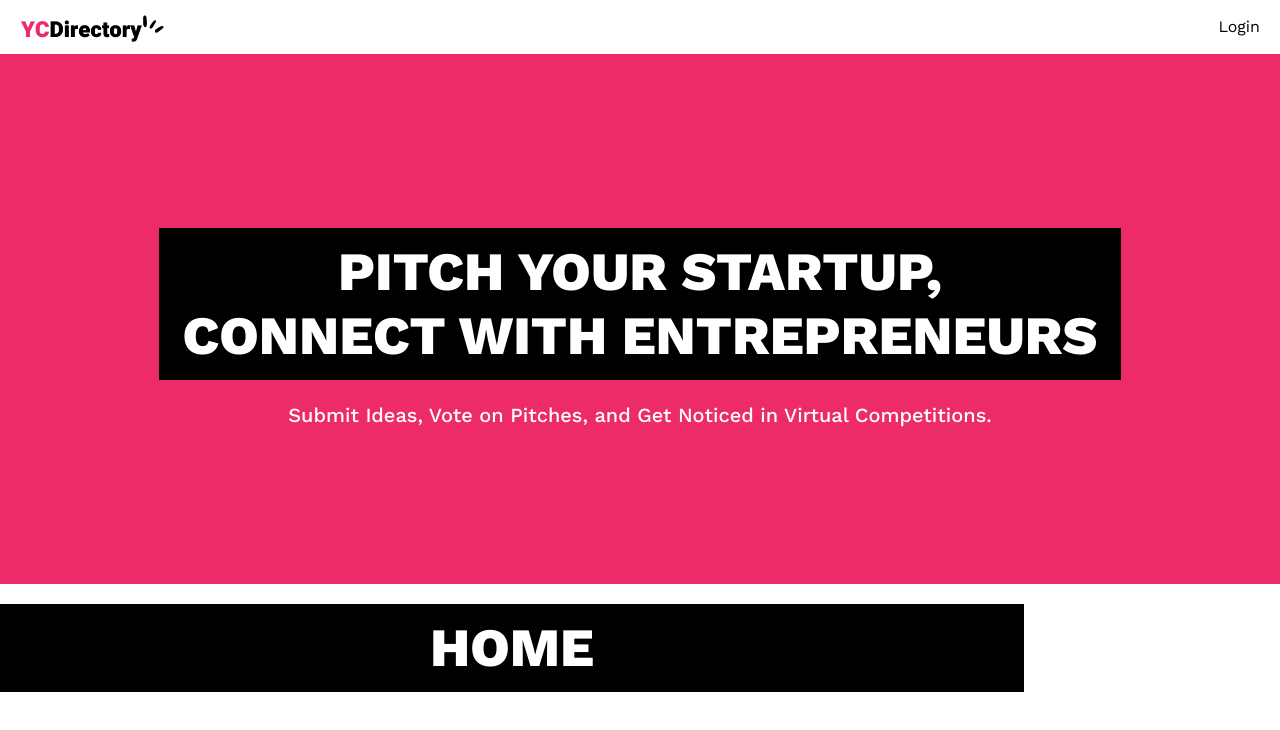
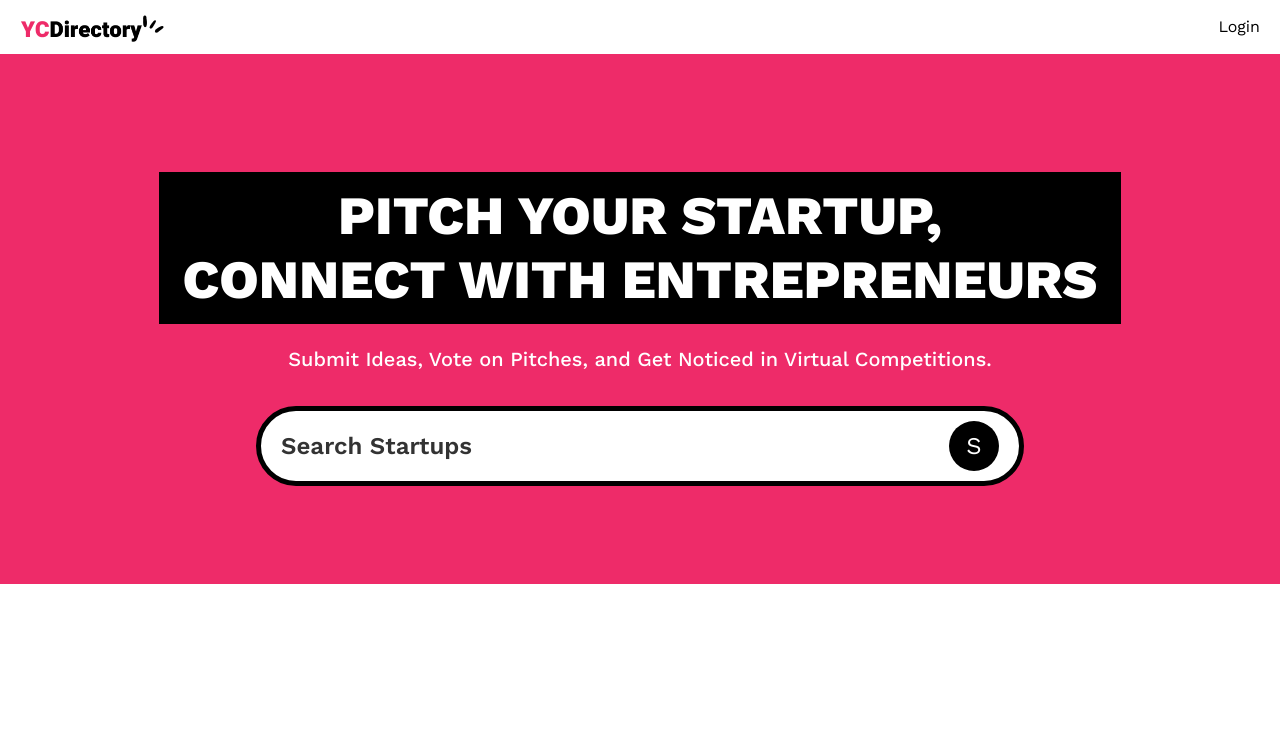
Before and after one commit to imfizz/production-ready-nextjs, a Next.js app: page / in a window 1280 px wide. Shown: the top 730 px of the page. Built offline with nearby package versions, Linux system fonts and the light colour scheme; no server answers.

Commit message:
feat: Integrate SearchForm component into home page and handle search parameters

```diff
--- a/app/(root)/page.tsx
+++ b/app/(root)/page.tsx
@@ -1,4 +1,11 @@
-export default function Home() {
+import SearchForm from "../components/SearchForm";
+
+export default async function Home({ searchParams }: {
+  searchParams: Promise<{ query?: string }>
+}) {
+
+  const query = (await searchParams).query;
+
   return (
     <>
       <section className="pink_container">
@@ -6,8 +13,8 @@
         <p className="sub-heading !max-w-3xl">
           Submit Ideas, Vote on Pitches, and Get Noticed in Virtual Competitions.
         </p>
+        <SearchForm query={query}/>
       </section>
-      <h1 className="heading">Home</h1>
     </>
   );
 }
--- /dev/null
+++ b/app/components/SearchForm.tsx
@@ -0,0 +1,27 @@
+import React from "react";
+import Form from "next/form";
+import SearchFormReset from "./SearchFormReset";
+
+const SearchForm = ({ query }: { query?: string }) => {
+
+    return (
+        <Form action="/" scroll={false} className="search-form">
+            <input
+                name="query"
+                defaultValue=""
+                className="search-input"
+                placeholder="Search Startups"
+            />
+
+            <div className="flex gap-2">
+                {query && <SearchFormReset />}
+
+                <button type="submit" className="search-btn text-white">
+                    S
+                </button>
+            </div>
+        </Form>
+    );
+};
+
+export default SearchForm;
--- /dev/null
+++ b/app/components/SearchFormReset.tsx
@@ -0,0 +1,21 @@
+"use client";
+import Link from "next/link";
+import React from "react";
+
+const SearchFormReset = () => {
+    const reset = () => {
+        const form = document.querySelector('.search-form') as HTMLFormElement;
+
+        if(form) form.reset();
+    }
+
+    return (
+        <button type="reset" onClick={reset}>
+            <Link href="/" className="search-btn text-white">
+                X
+            </Link>
+        </button>
+    );
+};
+
+export default SearchFormReset;
```
